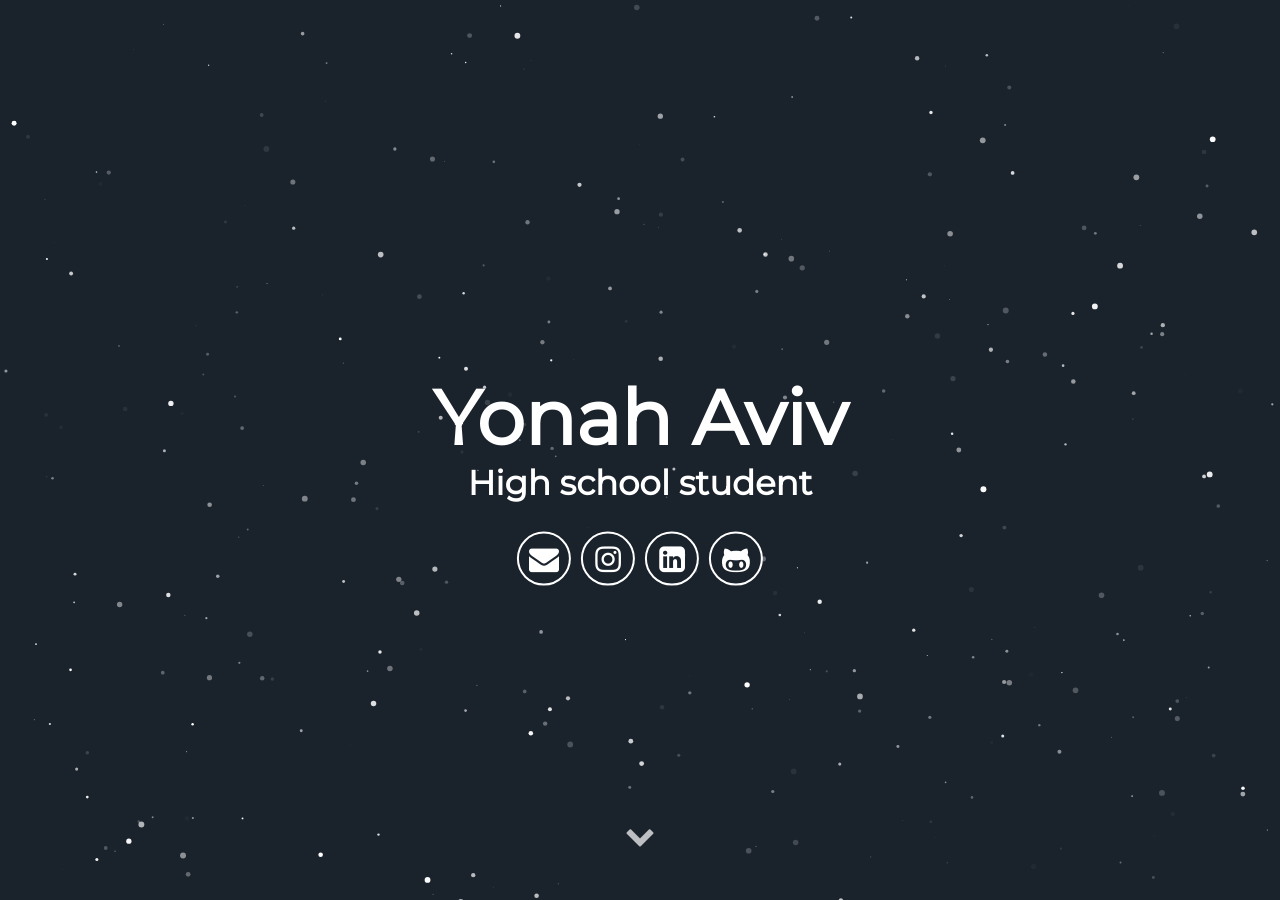
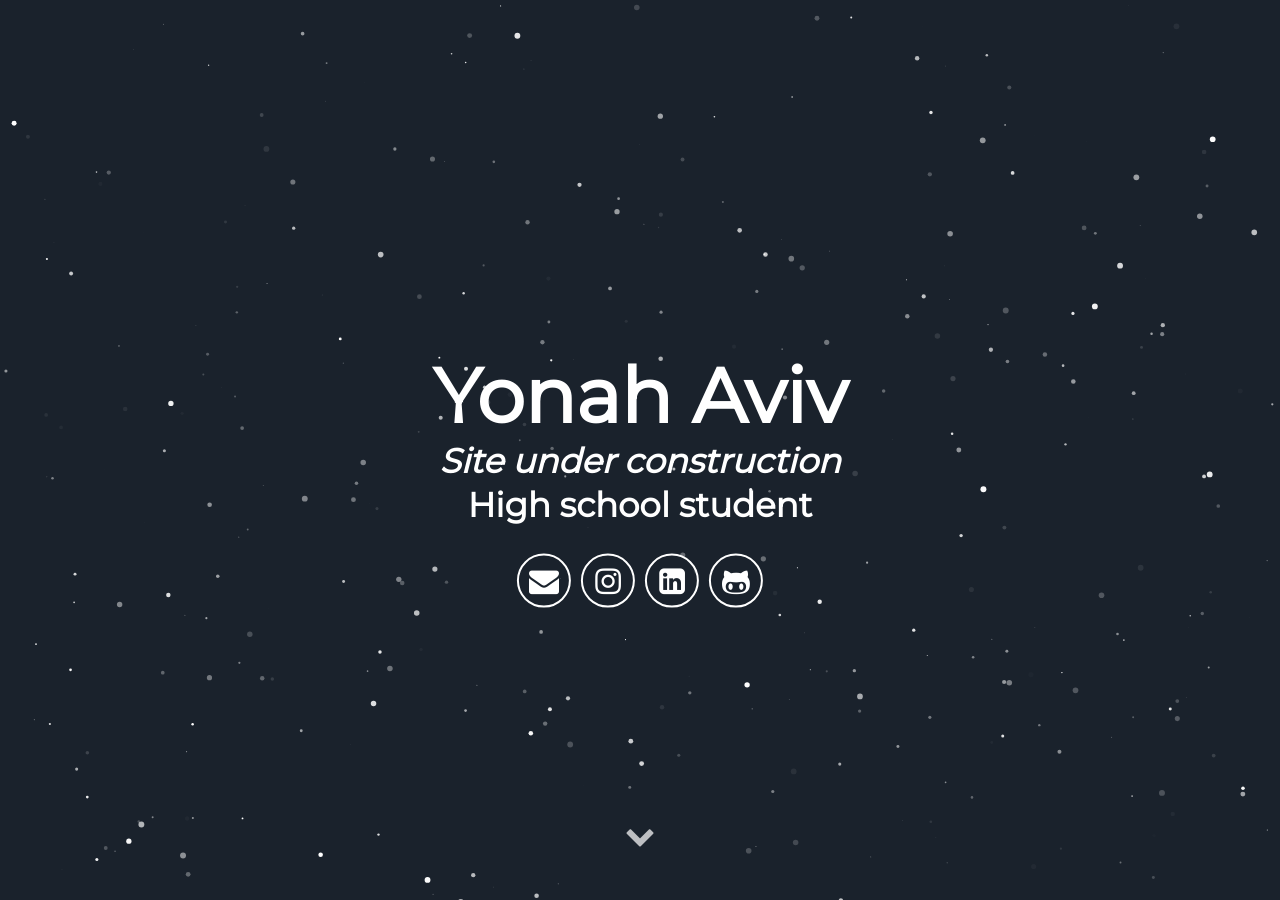
Before and after one commit to y330/y330, a Jekyll site: the page built from index.html, in a window 1280 px wide and 900 px high. Built offline with Jekyll 4.4.1, drawn with Linux system fonts in a browser that asks for light colours; some web fonts are replaced.

Commit message:
Update header.html

```diff
--- a/_includes/header.html
+++ b/_includes/header.html
@@ -1,8 +1,11 @@
 <div id="particles-js">
   <div class="header">
       <h1>
+
         <span class="site-title">{{ site.username }}</span>
-        <span class="site-description">{{ site.user_title }}</span>
+       <span class="site-description"><em>Site under construction</em></span>
+
+ <span class="site-description">{{ site.user_title }}</span>
       </h1>
       <div class="header-icons">
         <a aria-label="Send email" href="mailto:avivyonah@gmail.com"><i class="icon fa fa-envelope"></i></a>
```
